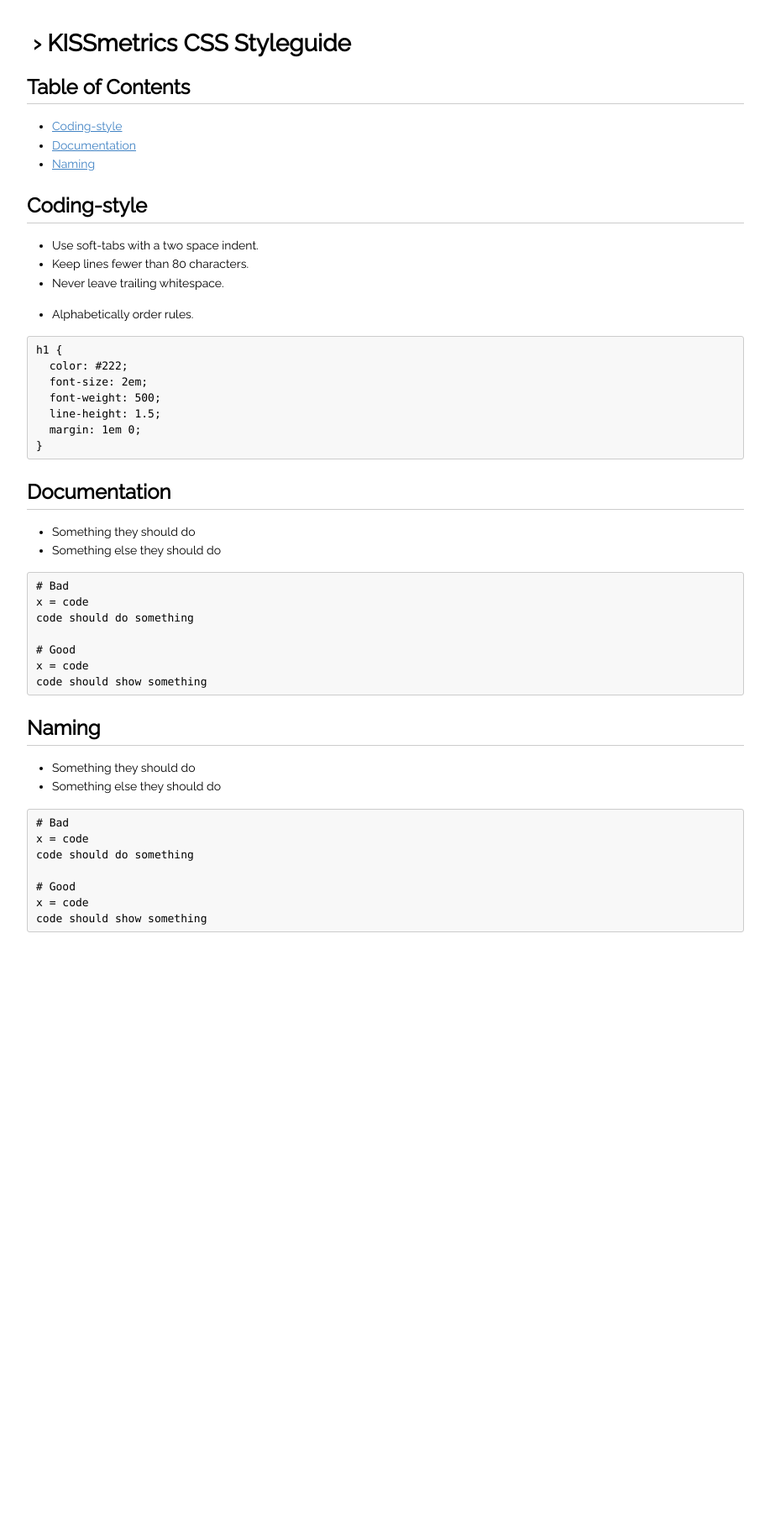
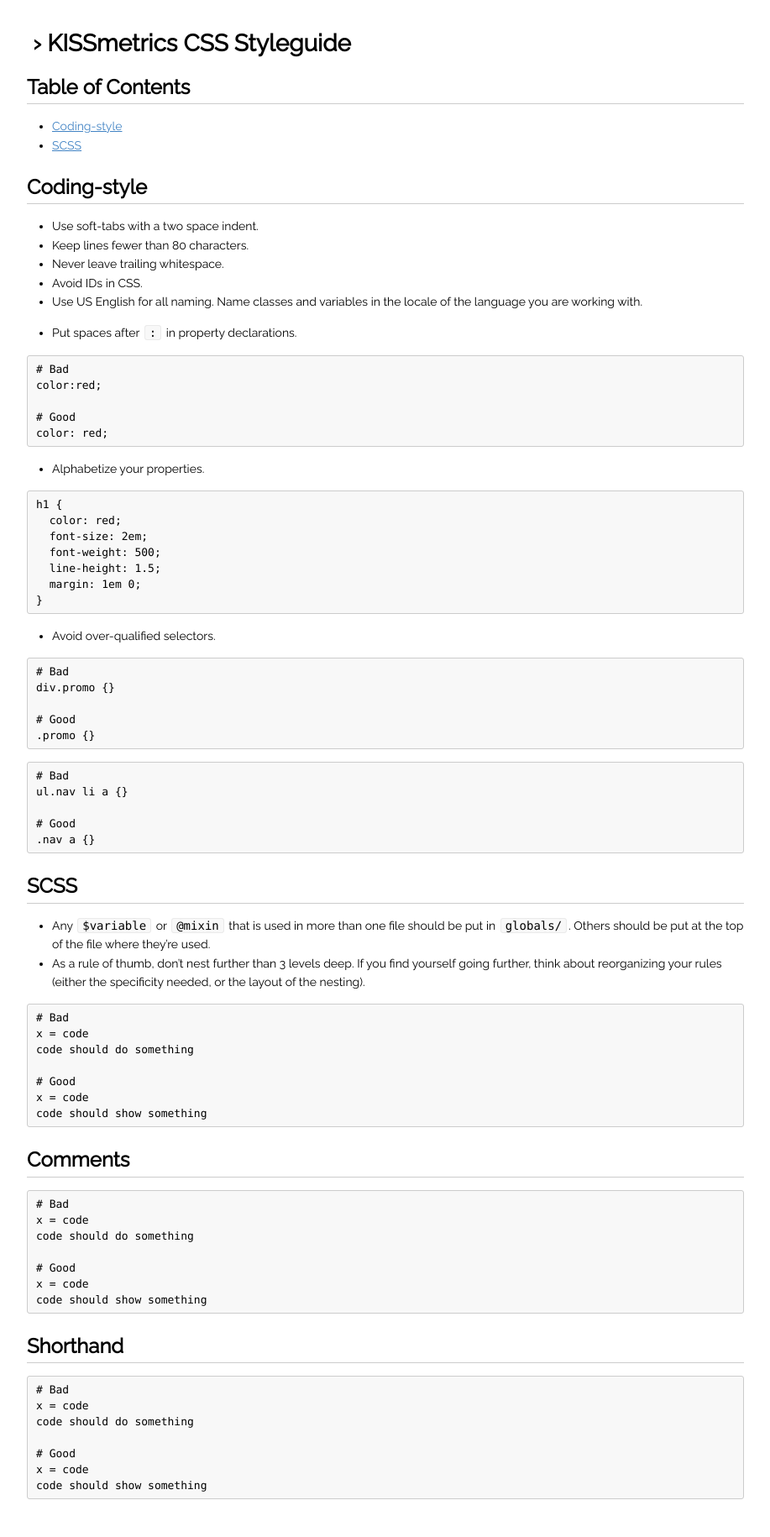
Before and after one commit to kissmetrics/styleguide, a Jekyll site: the page built from _posts/2013-08-21-css-styleguide.md, in a window 1280 px wide. Shown: the whole page at 84% size, without its empty margins (181-1098 px from the left). Built offline with Jekyll 4.4.1, drawn with Linux system fonts in a browser that asks for light colours; nearby versions of some CDN libraries; Markdown is read by kramdown in place of the engine named in the settings; before the commit the page ends 1155 px from its top, so only the background shows below that.

Commit message:
Added SCSS and more details to CSS guide

````diff
--- a/_posts/2013-08-21-css-styleguide.md
+++ b/_posts/2013-08-21-css-styleguide.md
@@ -5,19 +5,31 @@
 
 ## Table of Contents
 * [Coding-style](#coding-style)
-* [Documentation](#documentation)
-* [Naming](#naming)
+* [SCSS](#scss)
 
 ## <a id='coding-style'></a>Coding-style
 * Use soft-tabs with a two space indent.
 * Keep lines fewer than 80 characters.
 * Never leave trailing whitespace.
+* Avoid IDs in CSS.
+* Use US English for all naming. Name classes and variables in the locale of the language you are working with.
 
-* Alphabetically order rules.
+* Put spaces after `:` in property declarations.
+
+```
+# Bad
+color:red;
+
+# Good
+color: red;
+```
+
+
+* Alphabetize your properties.
 
 ```
 h1 {
-  color: #222;
+  color: red;
   font-size: 2em;
   font-weight: 500;
   line-height: 1.5;
@@ -25,9 +37,28 @@
 }
 ```
 
-## <a id='documentation'></a>Documentation
-* Something they should do
-* Something else they should do
+* Avoid over-qualified selectors.
+
+```
+# Bad
+div.promo {}
+
+# Good
+.promo {}
+```
+
+
+```
+# Bad
+ul.nav li a {}
+
+# Good
+.nav a {}
+```
+
+## <a id='scss'></a>SCSS
+* Any `$variable` or `@mixin` that is used in more than one file should be put in `globals/`. Others should be put at the top of the file where they're used.
+* As a rule of thumb, don't nest further than 3 levels deep. If you find yourself going further, think about reorganizing your rules (either the specificity needed, or the layout of the nesting).
 
 ```
 # Bad
@@ -39,9 +70,7 @@
 code should show something
 ```
 
-## <a id='naming'></a>Naming
-* Something they should do
-* Something else they should do
+## <a id='comments'></a>Comments
 
 ```
 # Bad
@@ -52,3 +81,15 @@
 x = code
 code should show something
 ```
+
+## <a id='shorthand'></a>Shorthand
+
+```
+# Bad
+x = code
+code should do something
+
+# Good
+x = code
+code should show something
+```
````
